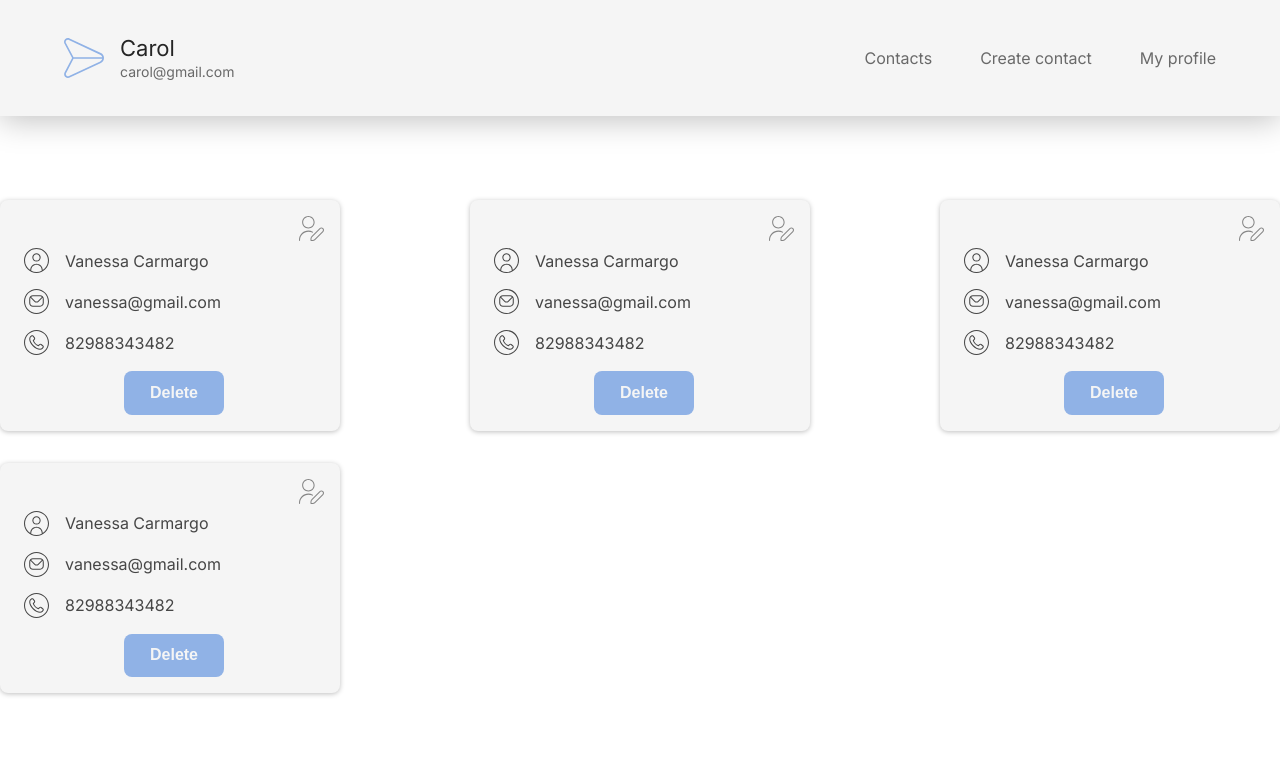
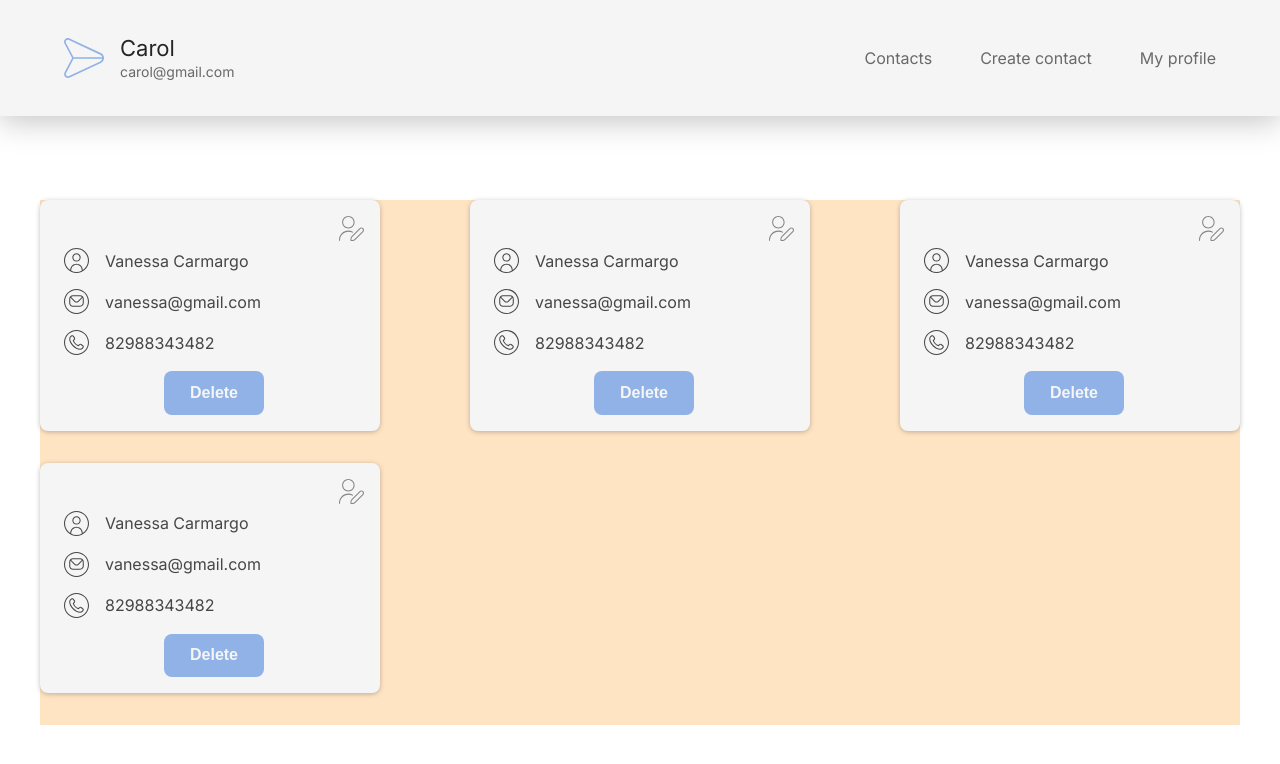
Before and after one commit to Carol-Rocha/Hello_Contacts_frontend, a React (Vite) app: page /dashboard in a window 1280 px wide. Shown: the top 764 px of the page. Built offline with nearby package versions, Linux system fonts and the light colour scheme.

Commit message:
style: create style component to be the main container

```diff
--- a/src/components/CardsList/style.ts
+++ b/src/components/CardsList/style.ts
@@ -5,7 +5,6 @@ export const StyledCards = styled.ul`
   flex-direction: row;
   justify-content: space-between;
   flex-wrap: wrap;
-  margin-top: 200px;
 
   .card {
     display: flex;
@@ -15,6 +14,7 @@ export const StyledCards = styled.ul`
     padding: 3rem 1rem 1rem 1.5rem;
     width: 90%;
     max-width: 340px;
+    margin: 0 auto;
     gap: 1rem;
     margin-bottom: 2rem;
     background-color: var(--grey-0);
@@ -61,4 +61,23 @@ export const StyledCards = styled.ul`
     background-color: var(--color-white);
     box-shadow: 0px 5px 8px rgba(0, 0, 0, 0.25);
   }
+
+  /* Breakpoint para tablets maiores */
+  @media (min-width: 600px) {
+    /* regras de estilo aqui */
+  }
+
+  /* Breakpoint para desktops pequenos */
+  @media (min-width: 800px) {
+    .card {
+      margin: 0;
+      gap: 1rem;
+      margin-bottom: 2rem;
+    }
+  }
+
+  /* Breakpoint para desktops grandes */
+  @media (min-width: 1000px) {
+    /* regras de estilo aqui */
+  }
 `
--- a/src/components/PagesTemplate/index.tsx
+++ b/src/components/PagesTemplate/index.tsx
@@ -1,5 +1,6 @@
 import { ReactNode } from 'react'
 import { Header } from '../Header'
+import { StyledMainContainer } from '../../styles/components/MainContainer'
 
 interface PagesTemplateProps {
   children: ReactNode
@@ -9,7 +10,7 @@ export const PagesTemplate = ({ children }: PagesTemplateProps) => {
   return (
     <>
       <Header />
-      <main>{children}</main>
+      <StyledMainContainer>{children}</StyledMainContainer>
     </>
   )
 }
--- /dev/null
+++ b/src/styles/components/MainContainer.ts
@@ -0,0 +1,11 @@
+import styled from 'styled-components'
+
+export const StyledMainContainer = styled.main`
+  margin: 0 auto;
+  align-items: center;
+  background-color: bisque;
+  margin-top: 200px;
+  width: 100%;
+  max-width: 1200px;
+  min-width: 344px;
+`
```
